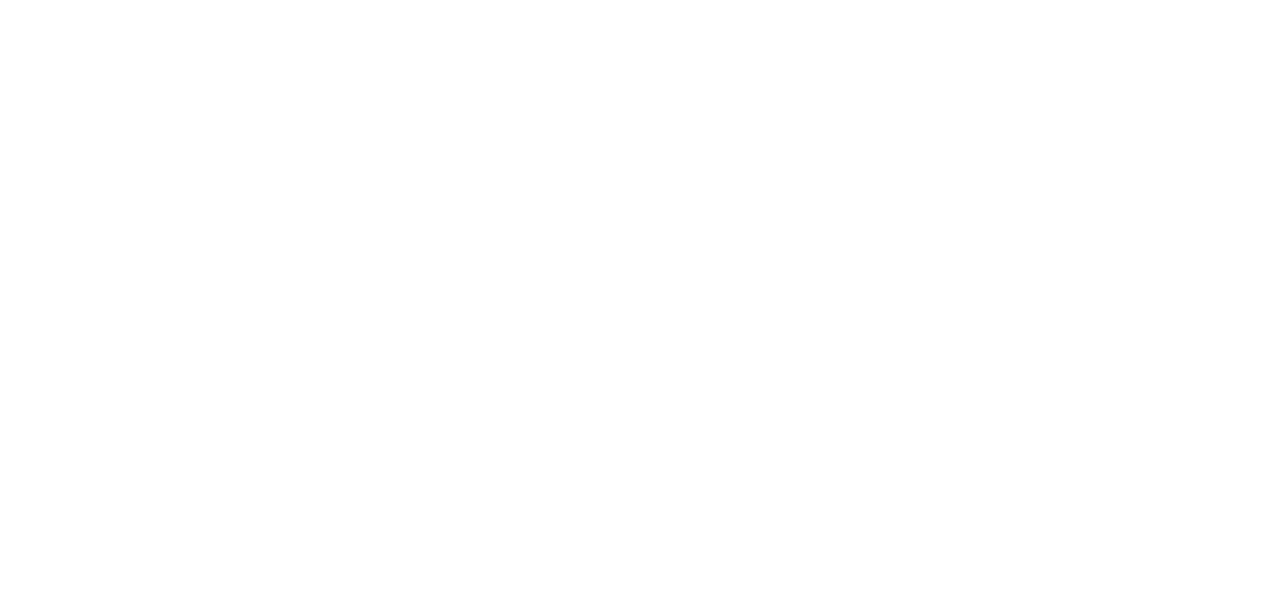
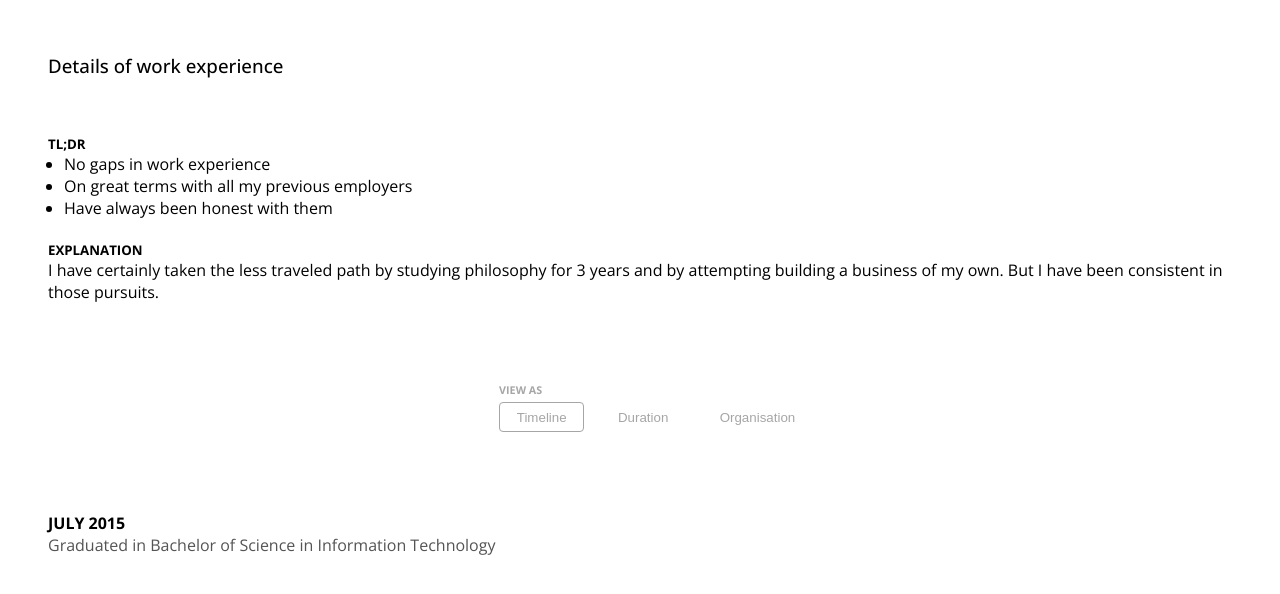
Before and after one commit to mehul-craftsmith/mehul-craftsmith.github.io, a plain HTML site: page work-exp.html in a window 1280 px wide. Drawn offline with nearby package versions, Linux system fonts and the light colour scheme.

Commit message:
> Adding markup for the work experience page

```diff
--- a/work-exp.html
+++ b/work-exp.html
@@ -1,8 +1,167 @@
 <html>
     <head>
-        <title></title>
+        <title>Mehul Craftsmith | Work experience</title>
+
+        <link rel="preconnect" href="https://fonts.googleapis.com">
+        <link rel="preconnect" href="https://fonts.gstatic.com" crossorigin>
+        <link href="https://fonts.googleapis.com/css2?family=Open+Sans:ital,wght@0,300..800;1,300..800&display=swap" rel="stylesheet">
+
+        <style>
+            /* Native elements */
+            body {
+                font-family: 'Open Sans', sans-serif;
+                padding: 1em;
+                margin: 0px;
+            }
+            h3 {
+                font-family: 'Open Sans';
+                font-weight: 500;
+                margin-top: 2em;
+                margin-bottom: 3em;
+            }
+            h5 {
+                text-transform: uppercase;
+                margin-bottom: 0em;
+            }
+            h6 {
+                color: #a6a6a6;
+                text-transform: uppercase;
+                margin-top: 4em;
+                margin-bottom: 0.5em;
+            }
+            p {
+                margin-top: 0em;
+            }
+
+            /* Page */
+            .pageWrap {
+                padding-left: 2em;
+            }
+
+            /* TL;DR */
+            .tl-dr-list {
+                padding-left: 1em;
+                margin-top: 0em;
+            }
+
+            h4 {
+                margin-bottom: 0em;
+            }
+            .timeline-desc-txt {
+                color: #545454;
+                margin-top: 0em;
+            }
+            .duration-txt {
+                text-transform: uppercase;
+            }
+
+            /* View as options */
+            .view-as-wrap {
+                width: fit-content;
+                margin: 0px auto;
+                margin-top: 5em;
+                margin-bottom: 5em;
+            }
+            .view-as-options-list {
+                display: flex;
+                gap: 1em;
+                padding-left: 0em;
+                margin-top: 0em;
+                margin-bottom: 0em;
+            }
+            .view-as-options-list {
+                display: inline-flex;
+                list-style-type: none;
+            }
+            .view-as-options-list button {
+                background: none;
+                padding: 0.5em 1.25em;
+                color: #a6a6a6;
+                border: 1px solid #fff;
+            }
+            .view-as-options-list li .tab-button:hover,
+            .view-as-options-list li .tab-button.active {
+                border: 1px solid #a6a6a6;
+                border-radius: 4px;
+                cursor: pointer;
+            }
+
+            /* Tabs */
+            .tab-content {
+                display: none;
+            }
+            .tab-content.active {
+                display: block;
+            }
+        </style>
     </head>
     <body>
-        <h1></h1>
+        <div class="pageWrap" >
+            <h3>Details of work experience</h3>
+
+            <h5>TL;DR</h5>
+            <ul class="tl-dr-list" >
+                <li>No gaps in work experience</li>
+                <li>On great terms with all my previous employers</li>
+                <li>Have always been honest with them</li>
+            </ul>
+
+            <h5>Explanation</h5>
+            <p>
+                I have certainly taken the less traveled path by studying philosophy
+                for 3 years and by attempting building a business of my own. But I have been consistent in those pursuits.
+            </p>
+
+            <div class="view-as-wrap" >
+                <h6>View as</h6>
+                <ul class="view-as-options-list" >
+                    <li>
+                        <button class="tab-button active" data-tab="tab1" >Timeline</button>
+                    </li>
+                    <li>
+                        <button class="tab-button" data-tab="tab2" >Duration</button>
+                    </li>
+                    <li>
+                        <button class="tab-button" data-tab="tab3" >Organisation</button>
+                    </li>
+                </ul>
+            </div>
+
+            <!-- Tabs -->
+            <div class="tab-content active" id="tab1">
+                <h4 class="duration-txt" >July 2015</h4>
+                <p class="timeline-desc-txt" >Graduated in Bachelor of Science in Information Technology</p>
+            </div>
+            <div class="tab-content" id="tab2">
+                <h4 class="duration-txt" >July 2015 - September 2016</h4>
+                <p class="timeline-desc-txt" >Graduated in Bachelor of Science in Information Technology</p>
+            </div>
+            <div class="tab-content" id="tab3">
+                <h4 class="duration-txt" >September 2016 - </h4>
+                <p class="timeline-desc-txt" >Graduated in Bachelor of Science in Information Technology</p>
+            </div>
+
+        </div>
+        <script>
+            const buttons = document.querySelectorAll('.tab-button');
+            const contents = document.querySelectorAll('.tab-content');
+            buttons.forEach(button => {
+                    button.addEventListener('click', () => {
+
+                    // Remove active class from all buttons
+                    buttons.forEach(btn => btn.classList.remove('active'));
+
+                    // Hide all content
+                    contents.forEach(content => content.classList.remove('active'));
+
+                    // Add active class to clicked button
+                    button.classList.add('active');
+
+                    // Show corresponding tab content
+                    const tabId = button.getAttribute('data-tab');
+                    document.getElementById(tabId).classList.add('active');
+                });
+            });
+        </script>
     </body>
 </html>
```
Also changed, not shown: index.html (+5 -5 lines).
